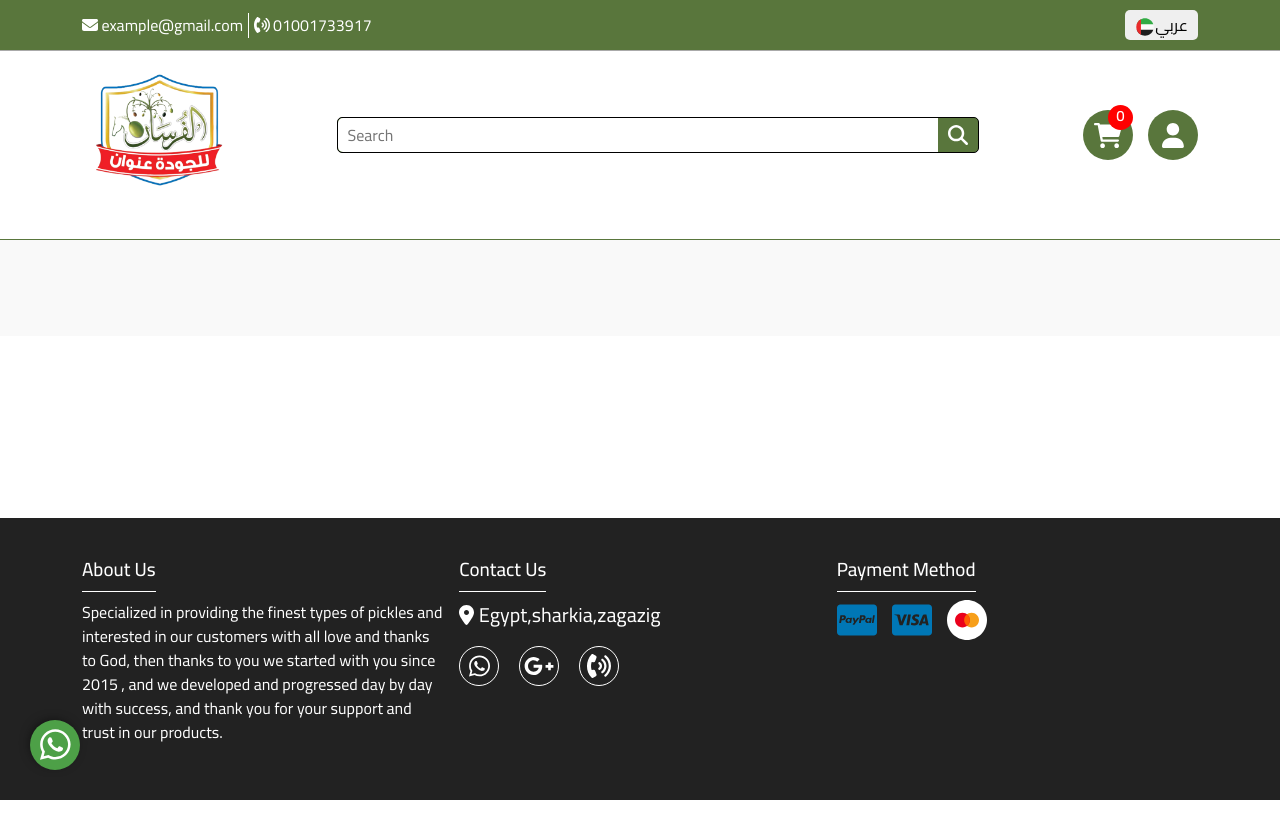
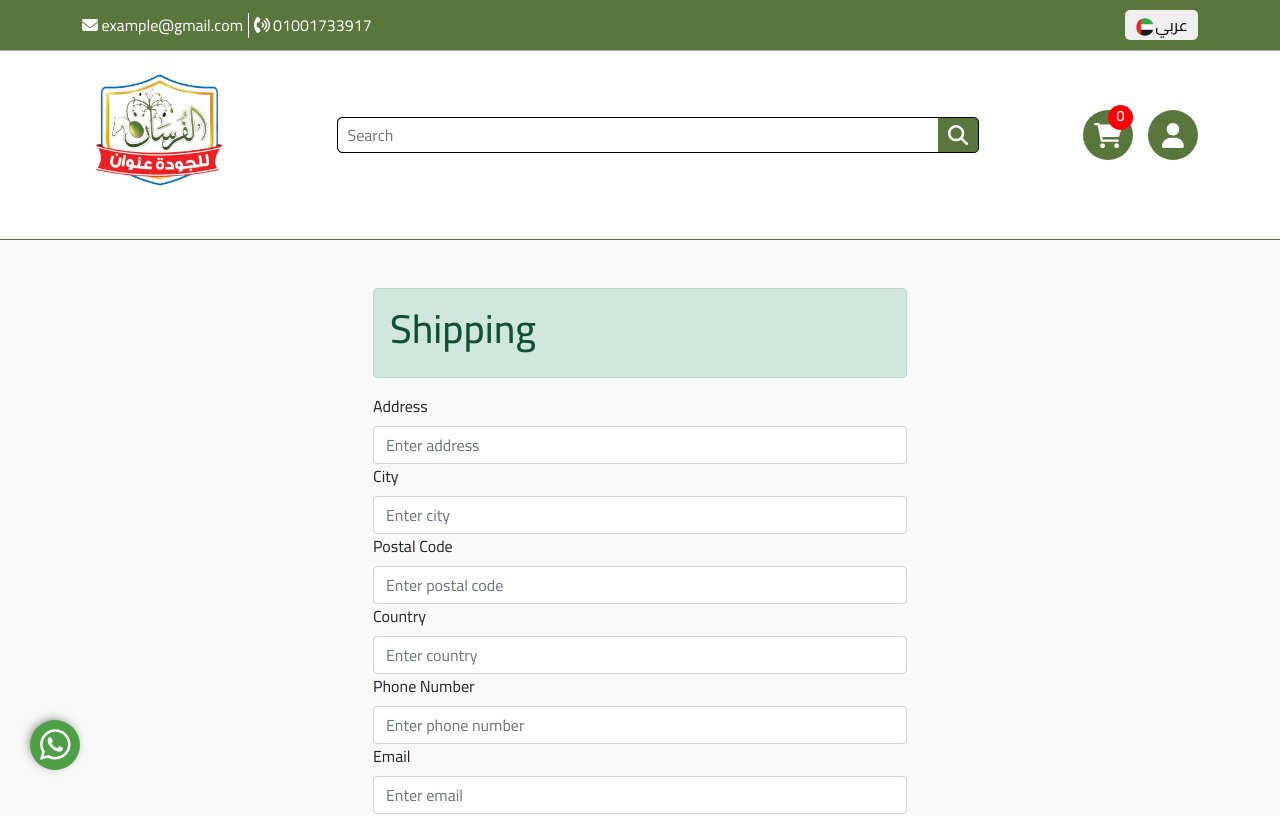
Before and after one commit to mohamed-ameer/El-Forsan-E-commerce, a React (Create React App) app in the folder frontend/: page /shipping in a window 1280 px wide. Shown: the top 816 px of the page. Built offline with nearby package versions, Linux system fonts and the light colour scheme.

Commit message:
1/31/2023

```diff
--- a/frontend/src/App.js
+++ b/frontend/src/App.js
@@ -10,6 +10,7 @@ import CartScreen from './screens/CartScreen';
 import LoginScreen from './screens/LoginScreen';
 import RegisterScreen from './screens/RegisterScreen';
 import ProfileScreen from './screens/ProfileScreen';
+import ShippingScreen from './screens/ShippingScreen';
 
 // translate ar and en
 import { useTranslation } from "react-i18next";
@@ -33,6 +34,7 @@ function App() {
             <Route path='/login' element={<LoginScreen/>} />
             <Route path='/register' element={<RegisterScreen/>} />
             <Route path='/profile' element={<ProfileScreen/>} />
+            <Route path='/shipping' element={<ShippingScreen/>} />
           </Routes>
         </Container>
       </main>
--- a/frontend/src/screens/LoginScreen.js
+++ b/frontend/src/screens/LoginScreen.js
@@ -11,15 +11,21 @@ function LoginScreen() {
     const [email, setEmail] = useState('')
     const [password, setPassword] = useState('')
 
-    const dispatch = useDispatch()
+    const dispatch = useDispatch();
     const navigate = useNavigate();
+    const [searchParams] = useSearchParams();
+    const redirect = searchParams.get('redirect');
 
     const userLogin = useSelector(state => state.userLogin)
     const { error, loading, userInfo } = userLogin
 
     useEffect(() => {
         if (userInfo) {
-            navigate('/')
+            if(redirect){
+                navigate('/'+redirect)
+            }else{
+                navigate('/')
+            }
         }
     }, [navigate, userInfo])
 
@@ -66,7 +72,7 @@ function LoginScreen() {
             <Row className='py-3'>
                 <Col>
                     New Customer? <Link
-                        to='/register'>
+                        to={redirect ? `/register?redirect=${redirect}` : '/register'}>
                         Register
                         </Link>
                 </Col>
--- a/frontend/src/screens/RegisterScreen.js
+++ b/frontend/src/screens/RegisterScreen.js
@@ -1,5 +1,5 @@
 import React, { useState, useEffect } from 'react'
-import { Link,useNavigate } from 'react-router-dom'
+import { Link,useNavigate,useSearchParams } from 'react-router-dom'
 import { Form, Button, Row, Col } from 'react-bootstrap'
 import { useDispatch, useSelector } from 'react-redux'
 import Loader from '../components/Loader/Loader'
@@ -7,7 +7,7 @@ import Message from '../components/Message/Message'
 import FormContainer from '../components/FormContainer'
 import { register } from '../actions/userActions'
 
-function RegisterScreen({ location, history }) {
+function RegisterScreen() {
 
     const [name, setName] = useState('')
     const [email, setEmail] = useState('')
@@ -16,16 +16,22 @@ function RegisterScreen({ location, history }) {
     const [message, setMessage] = useState('')
 
     const dispatch = useDispatch()
-    const navigate = useNavigate();
+    const navigate = useNavigate()
+    const [searchParams] = useSearchParams();
+    const redirect = searchParams.get('redirect');
 
     const userRegister = useSelector(state => state.userRegister)
     const { error, loading, userInfo } = userRegister
 
     useEffect(() => {
         if (userInfo) {
-            navigate('/')
+            if(redirect){
+                navigate('/'+redirect)
+            }else{
+                navigate('/')
+            }
         }
-    }, [history, userInfo])
+    }, [navigate, userInfo,redirect])
 
     const submitHandler = (e) => {
         e.preventDefault()
@@ -103,7 +109,7 @@ function RegisterScreen({ location, history }) {
             <Row className='py-3'>
                 <Col>
                     Have an Account? <Link
-                        to='/login'>
+                        to={redirect ? `/login?redirect=${redirect}` : '/login'}>
                         Sign In
                         </Link>
                 </Col>
--- /dev/null
+++ b/frontend/src/screens/ShippingScreen.js
@@ -0,0 +1,120 @@
+import React, { useState, useEffect } from 'react'
+import { useNavigate } from 'react-router-dom'
+import { useTranslation } from "react-i18next";
+import { Form, Button } from 'react-bootstrap'
+import { useDispatch, useSelector } from 'react-redux'
+import FormContainer from '../components/FormContainer'
+// import CheckoutSteps from '../components/CheckoutSteps'
+import { saveShippingAddress } from '../actions/cartActions'
+
+function ShippingScreen() {
+    const [t,i18n]=useTranslation();
+    const cart = useSelector(state => state.cart)
+    const { shippingAddress } = cart
+
+    const dispatch = useDispatch()
+    const navigate = useNavigate()
+
+
+    const [address, setAddress] = useState(shippingAddress.address)
+    const [city, setCity] = useState(shippingAddress.city)
+    const [postalCode, setPostalCode] = useState(shippingAddress.postalCode)
+    const [country, setCountry] = useState(shippingAddress.country)
+    const [phone, setPhone] = useState(shippingAddress.phone)
+    const [email, setEmail] = useState(shippingAddress.email)
+
+    const submitHandler = (e) => {
+        e.preventDefault()
+        dispatch(saveShippingAddress({ address, city, postalCode, country,phone,email }))
+        navigate('/payment')
+    }
+
+    return (
+        <FormContainer>
+            {/* <CheckoutSteps step1 step2 /> */}
+            <div className="alert alert-success" style={i18n.language == 'ar'?{direction:'rtl'}:{direction:'ltr'}}>
+            <h1>{i18n.language == 'ar'?'الشحن':'Shipping'}</h1>
+            </div>
+            <Form onSubmit={submitHandler}>
+
+                <Form.Group controlId='address' style={i18n.language == 'ar'?{direction:'rtl'}:{direction:'ltr'}}>
+                    <Form.Label>{i18n.language == 'ar'?'العنوان':'Address'}</Form.Label>
+                    <Form.Control
+                        required
+                        type='text'
+                        placeholder={i18n.language == 'ar'?'ادخل العنوان':'Enter address'}
+                        value={address ? address : ''}
+                        onChange={(e) => setAddress(e.target.value)}
+                    >
+                    </Form.Control>
+                </Form.Group>
+
+                <Form.Group controlId='city' style={i18n.language == 'ar'?{direction:'rtl'}:{direction:'ltr'}}>
+                    <Form.Label>{i18n.language == 'ar'?'المدينه':'City'}</Form.Label>
+                    <Form.Control
+                        required
+                        type='text'
+                        placeholder={i18n.language == 'ar'?'ادخل اسم المدينه':'Enter city'}
+                        value={city ? city : ''}
+                        onChange={(e) => setCity(e.target.value)}
+                    >
+                    </Form.Control>
+                </Form.Group>
+
+                <Form.Group controlId='postalCode' style={i18n.language == 'ar'?{direction:'rtl'}:{direction:'ltr'}}>
+                    <Form.Label>{i18n.language == 'ar'?'الرقم البريدي':'Postal Code'}</Form.Label>
+                    <Form.Control
+                        required
+                        type='text'
+                        placeholder={i18n.language == 'ar'?'ادخل الرمز البريدي لمدينتك':'Enter postal code'}
+                        value={postalCode ? postalCode : ''}
+                        onChange={(e) => setPostalCode(e.target.value)}
+                    >
+                    </Form.Control>
+                </Form.Group>
+
+                <Form.Group controlId='country' style={i18n.language == 'ar'?{direction:'rtl'}:{direction:'ltr'}}>
+                    <Form.Label>{i18n.language == 'ar'?'البلد':'Country'}</Form.Label>
+                    <Form.Control
+                        required
+                        type='text'
+                        placeholder={i18n.language == 'ar'?'ادخل اسم البلد':'Enter country'}
+                        value={country ? country : ''}
+                        onChange={(e) => setCountry(e.target.value)}
+                    >
+                    </Form.Control>
+                </Form.Group>
+
+                <Form.Group controlId='phone' style={i18n.language == 'ar'?{direction:'rtl'}:{direction:'ltr'}}>
+                    <Form.Label>{i18n.language == 'ar'?'رقم الهاتف':'Phone Number'}</Form.Label>
+                    <Form.Control
+                        required
+                        type='tel'
+                        placeholder={i18n.language == 'ar'?'ادخل رقم الهاتف':'Enter phone number'}
+                        value={phone ? phone : ''}
+                        onChange={(e) => setPhone(e.target.value)}
+                    >
+                    </Form.Control>
+                </Form.Group>
+
+                <Form.Group controlId='email' style={i18n.language == 'ar'?{direction:'rtl'}:{direction:'ltr'}}>
+                    <Form.Label>{i18n.language == 'ar'?'البريد الالكتروني':'Email'}</Form.Label>
+                    <Form.Control
+                        required
+                        type='email'
+                        placeholder={i18n.language == 'ar'?'ادخل البريد الالكتروني':'Enter email'}
+                        value={email ? email : ''}
+                        onChange={(e) => setEmail(e.target.value)}
+                    >
+                    </Form.Control>
+                </Form.Group>
+
+                <Button type='submit' variant='primary' className='w-100 mt-3'>
+                {i18n.language == 'ar'?'التالي':'Continue'}
+                </Button>
+            </Form>
+        </FormContainer>
+    )
+}
+
+export default ShippingScreen
--- a/frontend/src/store.js
+++ b/frontend/src/store.js
@@ -23,9 +23,13 @@ const cartItemsFromStorage = localStorage.getItem('cartItems') ?
 const userInfoFromStorage = localStorage.getItem('userInfo') ?
     JSON.parse(localStorage.getItem('userInfo')) : null
 
+const shippingAddressFromStorage = localStorage.getItem('shippingAddress') ?
+    JSON.parse(localStorage.getItem('shippingAddress')) : {}
+
 const initialState = {
     cart: {
         cartItems: cartItemsFromStorage,
+        shippingAddress: shippingAddressFromStorage,
     },
     userLogin: { userInfo: userInfoFromStorage },
 }
```
Also changed, not shown: 1 other file (tests, documents, lock files or other folders).
